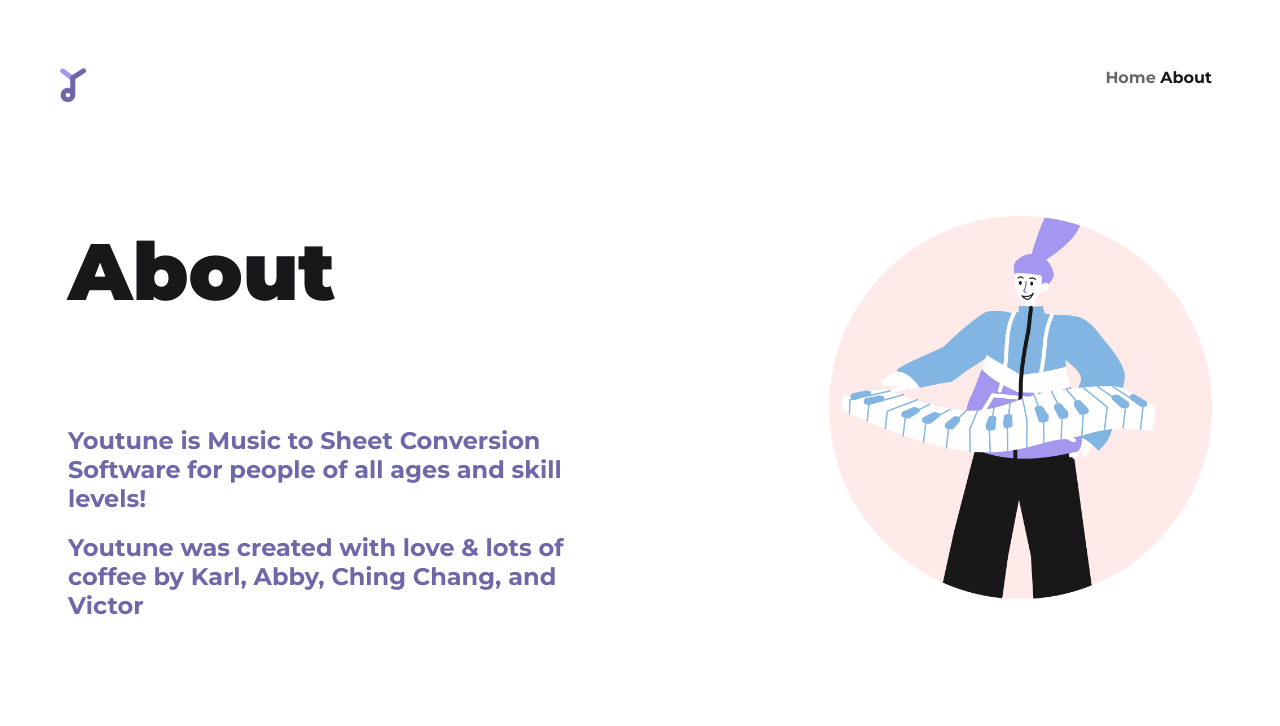
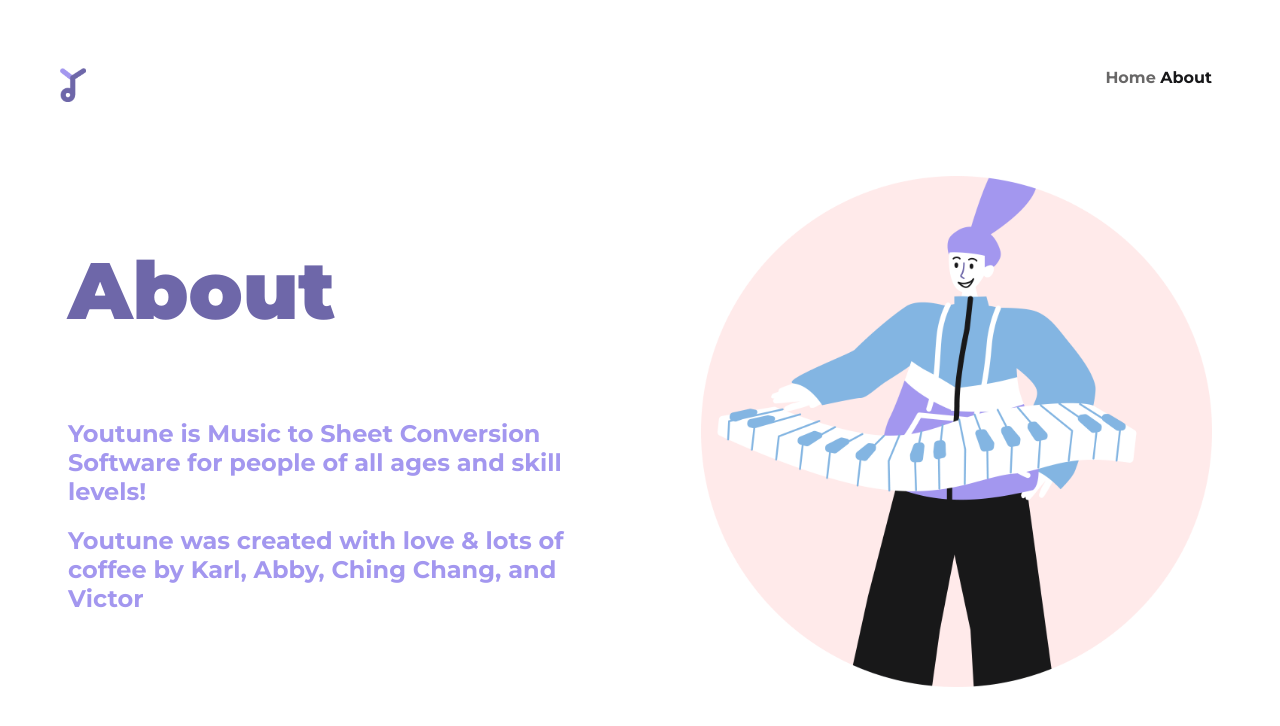
Before and after one commit to karl-zhu9981/QHacks, a Vue app in the folder frontend/: page /about in a window 1280 px wide. Shown: the top 726 px of the page. Built offline with nearby package versions, Linux system fonts and the light colour scheme; the HTML template or start-up script is replaced by a standard one.

Commit message:
:accept:

```diff
--- a/frontend/src/App.vue
+++ b/frontend/src/App.vue
@@ -53,6 +53,7 @@ input[type=text], select {
   max-width: 70%;
   float: right;
 }
+
 .row::after {
   content: "";
   clear: both;
@@ -70,13 +71,14 @@ h2{
   font-family: Montserrat;
   font-style: normal;
   font-weight: bold;
-  color: #6E67A9;
+  color: #A397EF;
 }
 h3{
   font-family: Montserrat;
   font-style: normal;
-  font-weight: normal;
-  color: #18181A;
+  font-weight: 900;
+  font-size: 5.0rem;
+  color:#6E67A9;
 }
 h4{
   font-family: Montserrat;
--- a/frontend/src/views/About.vue
+++ b/frontend/src/views/About.vue
@@ -2,15 +2,14 @@
   <div class="about">
     <section class="main-splash">
       <div class="container">
-          <div class="text-col">
-            <h1>About</h1>
-            <br>
+          <div class="text-col" style=" margin-top:-50px; ">
+            <h3>About</h3>
             <h2>Youtune is Music to Sheet Conversion Software for people of all ages and skill levels!</h2>
             <h2>Youtune was created with love & lots of coffee by Karl, Abby, Ching Chang, and Victor</h2>
           </div>
           <div class="image-col">
             <br>
-            <img class= "pianoImage" alt="pianoImage" src="@/assets/Group 353.png" style=" max-width: 60%;float:right;">
+            <img class= "pianoImage" alt="pianoImage" src="@/assets/Group 353.png" style=" max-width: 80%;float:right;">
           </div>
       </div>
     </section>
--- a/frontend/src/views/Convert.vue
+++ b/frontend/src/views/Convert.vue
@@ -1,5 +1,5 @@
 <template>
-  <div class="about">
+  <div class="convert">
     <input v-model="searchString" type="text" placeholder="Paste a Youtube Url..." />
     <button @click="downloadSong(searchString)">Convert</button>
     <div v-if="error">{{ errorMessage }}</div>
```
